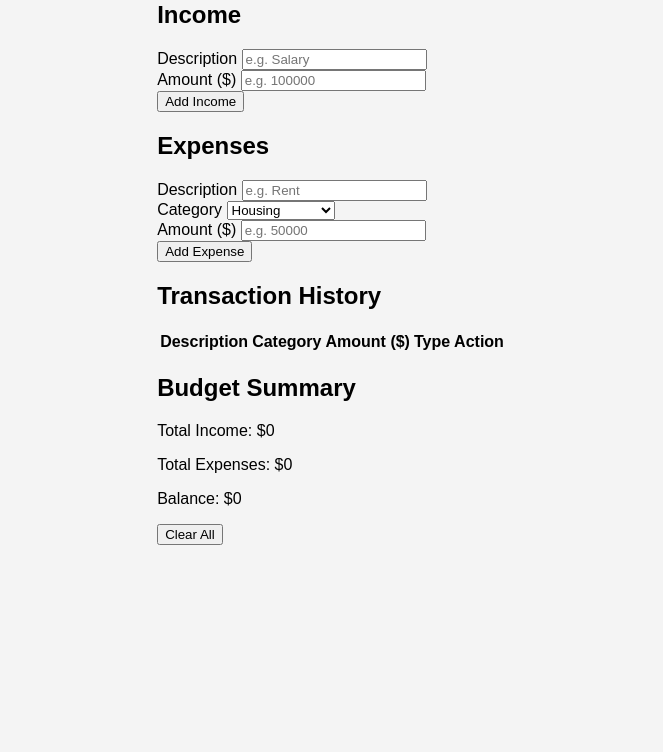
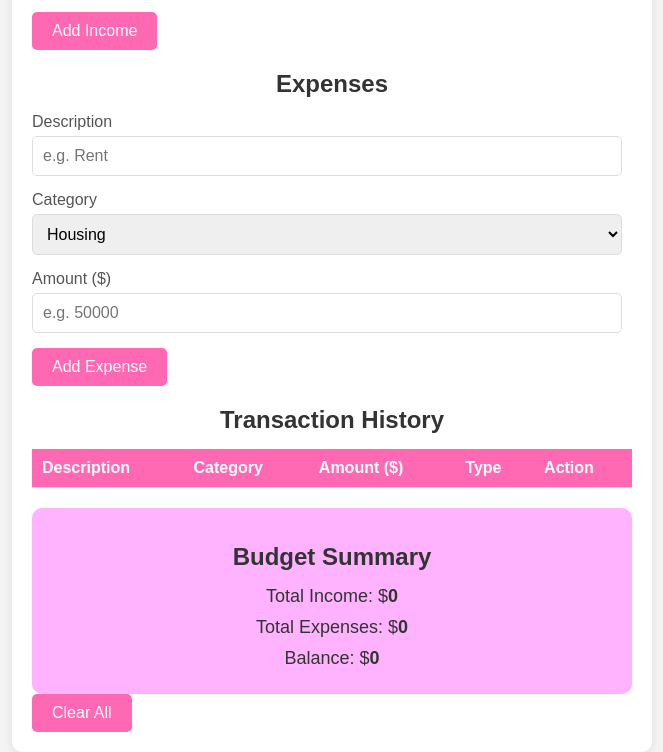
Before and after one commit to alexscespedes/expense-tracker-js, a plain HTML site: page index.html in a window 1280 px wide. Shown: the part 167-919 px from the top of the page, without its empty margins (308-971 px from the left). Before the commit the page ends 800 px from the top, so only its background shows below. Drawn offline with Linux system fonts and the light colour scheme.

Commit message:
style completed

```diff
--- a/style.css
+++ b/style.css
@@ -8,3 +8,118 @@ body {
   align-items: center;
   height: 100vh;
 }
+
+.container {
+  background-color: white;
+  padding: 20px;
+  border-radius: 10px;
+  box-shadow: 0 0 10px rgba(0, 0, 0, 0.1);
+  max-width: 600px;
+  width: 100%;
+}
+
+h1,
+h2 {
+  color: #333;
+  text-align: center;
+}
+
+h1 {
+  margin-bottom: 20px;
+}
+
+h2 {
+  margin-bottom: 15px;
+}
+
+.input-group {
+  margin-bottom: 15px;
+}
+
+.input-group label {
+  display: block;
+  margin-bottom: 5px;
+  color: #555;
+}
+
+.input-group input,
+.input-group select {
+  width: calc(100% - 10px);
+  padding: 10px;
+  border: 1px solid #ddd;
+  border-radius: 5px;
+  box-sizing: border-box;
+  font-size: 16px;
+}
+
+.button-group button,
+.clear-button-group button {
+  background-color: #ff69b4;
+  color: white;
+  border: none;
+  padding: 10px 20px;
+  border-radius: 5px;
+  cursor: pointer;
+  font-size: 16px;
+}
+
+.button-group button:hover,
+.clear-button-group button:hover {
+  background-color: ff1493;
+}
+
+.table-container {
+  margin-top: 20px;
+}
+
+table {
+  width: 100%;
+  border-collapse: collapse;
+  margin-bottom: 20px;
+}
+
+th,
+td {
+  text-align: left;
+  padding: 10px;
+  border-bottom: 1px solid #ddd;
+}
+
+th {
+  background-color: #ff69b4;
+  color: white;
+}
+
+td {
+  color: #333;
+}
+
+td button {
+  background-color: #ff1493;
+  color: white;
+  border: none;
+  padding: 5px 10px;
+  border-radius: 3px;
+  cursor: pointer;
+}
+
+td button:hover {
+  background-color: #c71585;
+}
+
+.summary {
+  background-color: #ffb3ff;
+  padding: 15px;
+  border-radius: 10px;
+  text-align: center;
+  color: #333;
+}
+
+.summary p {
+  margin: 10px 0;
+  font-size: 18px;
+}
+
+.summary span {
+  font-weight: bold;
+}
```
